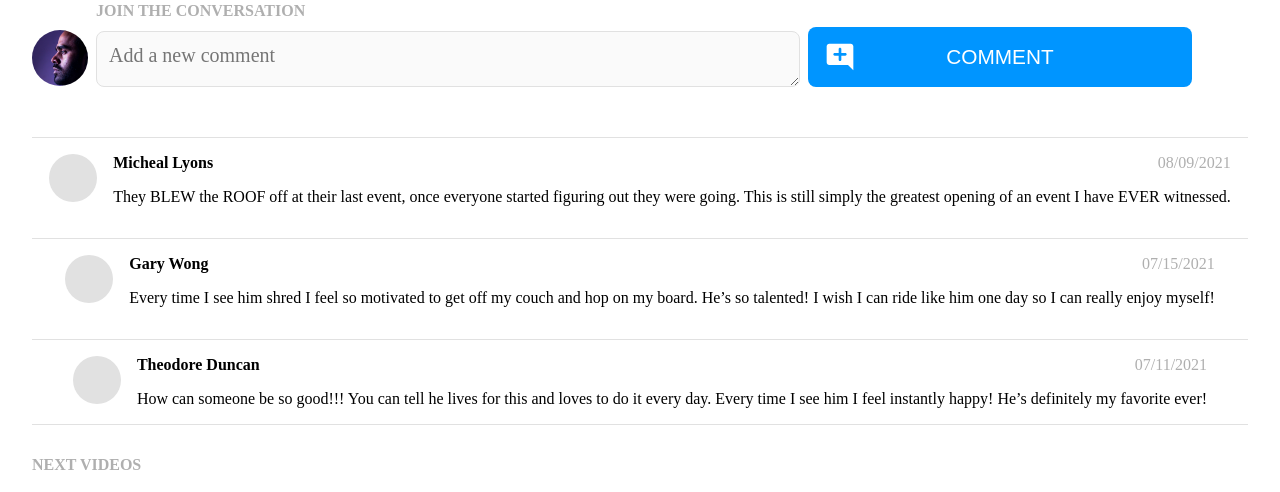
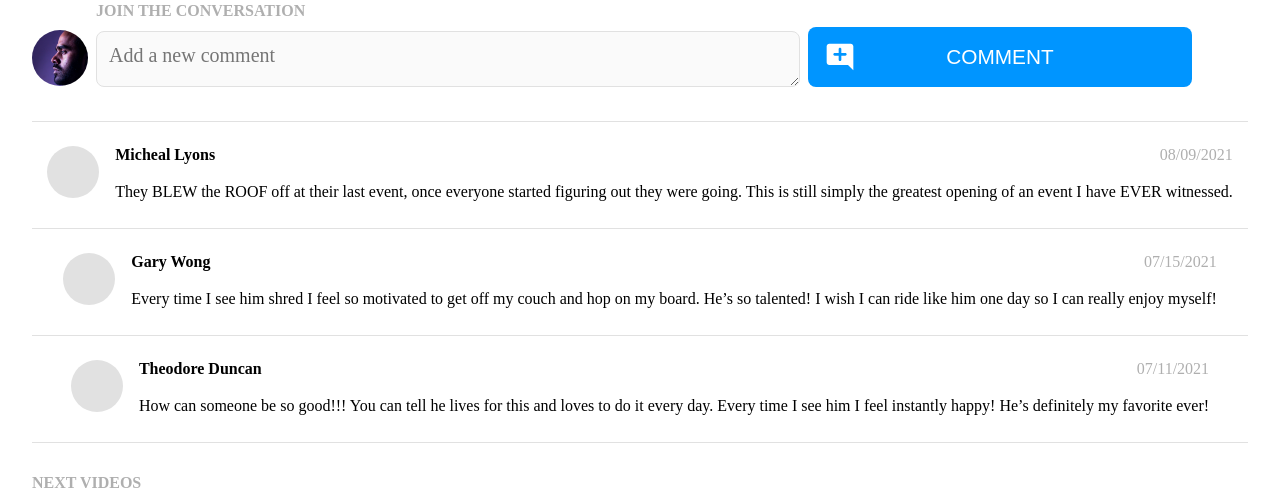
Before and after one commit to meredith-j/brainflix, a React (Create React App) app: page / in a window 1280 px wide. Shown: the part 1380-1872 px from the top of the page. Built offline with nearby package versions, Linux system fonts and the light colour scheme; a web font is replaced by a local one.

Commit message:
add tablet styling for forum

```diff
--- a/src/components/Forum/Forum.scss
+++ b/src/components/Forum/Forum.scss
@@ -6,6 +6,10 @@
 .forum {
     padding: 1rem 2rem;
 
+    @include tablet {
+        padding: 0 2rem 1rem 2rem;
+    }
+
     &__container {
         border-top: 0.1rem solid $mercury;
         padding: 1rem 0 0 0;
@@ -13,6 +17,11 @@
         flex-direction: row;
         gap: 1rem;
         justify-content: center;
+
+        @include tablet {
+            margin: 0 0 0.5rem 0;
+            padding: 1.5rem 0 0 0;
+        }
     }
 
     &__photo {
@@ -20,6 +29,12 @@
         width: 3rem;
         height: 3rem;
         border-radius: 1.5rem;
+
+        @include tablet {
+            width: 3.25rem;
+            height: 3.25rem;
+            border-radius: 1.75rem;
+        }
     }
 
     &__name-date {
@@ -36,4 +51,8 @@
     &__date {
         color: $silver;
     }
+
+    &__comment {
+        line-height: 1.5rem;
+    }
 }
```
